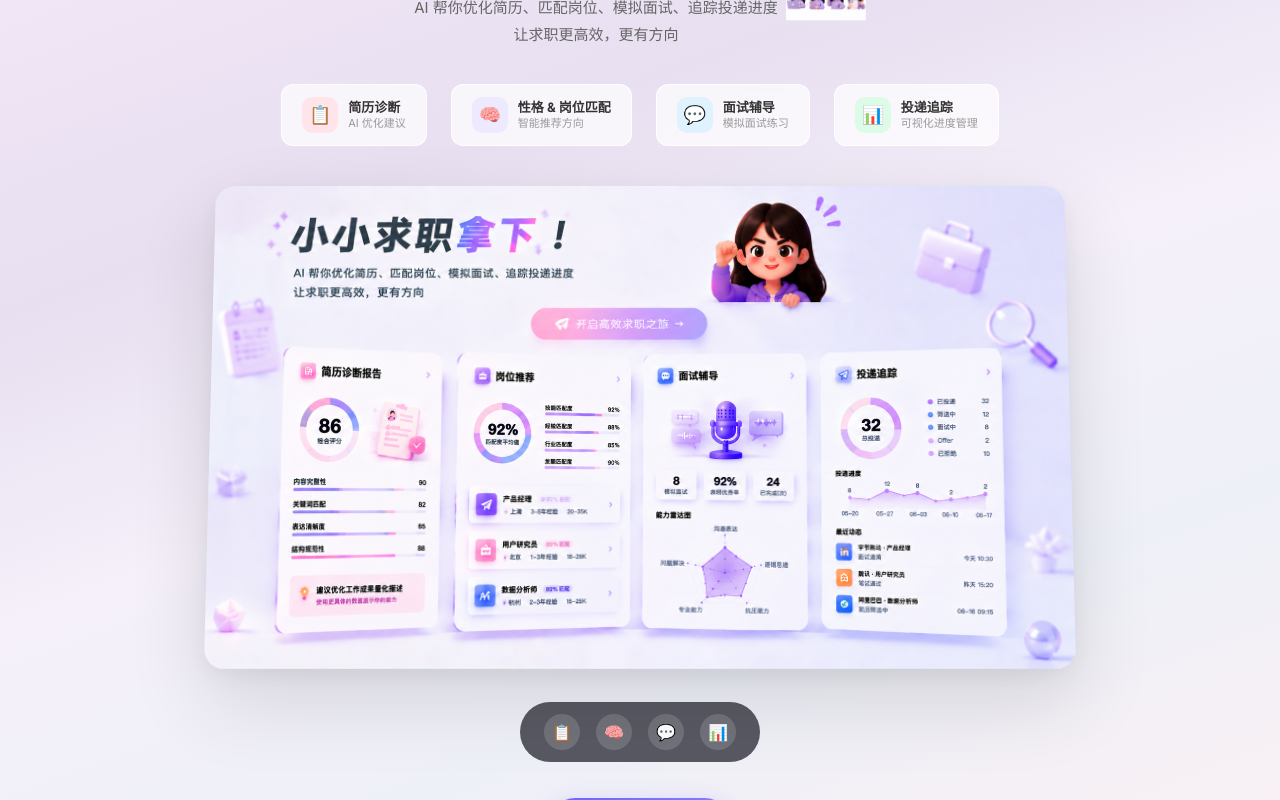
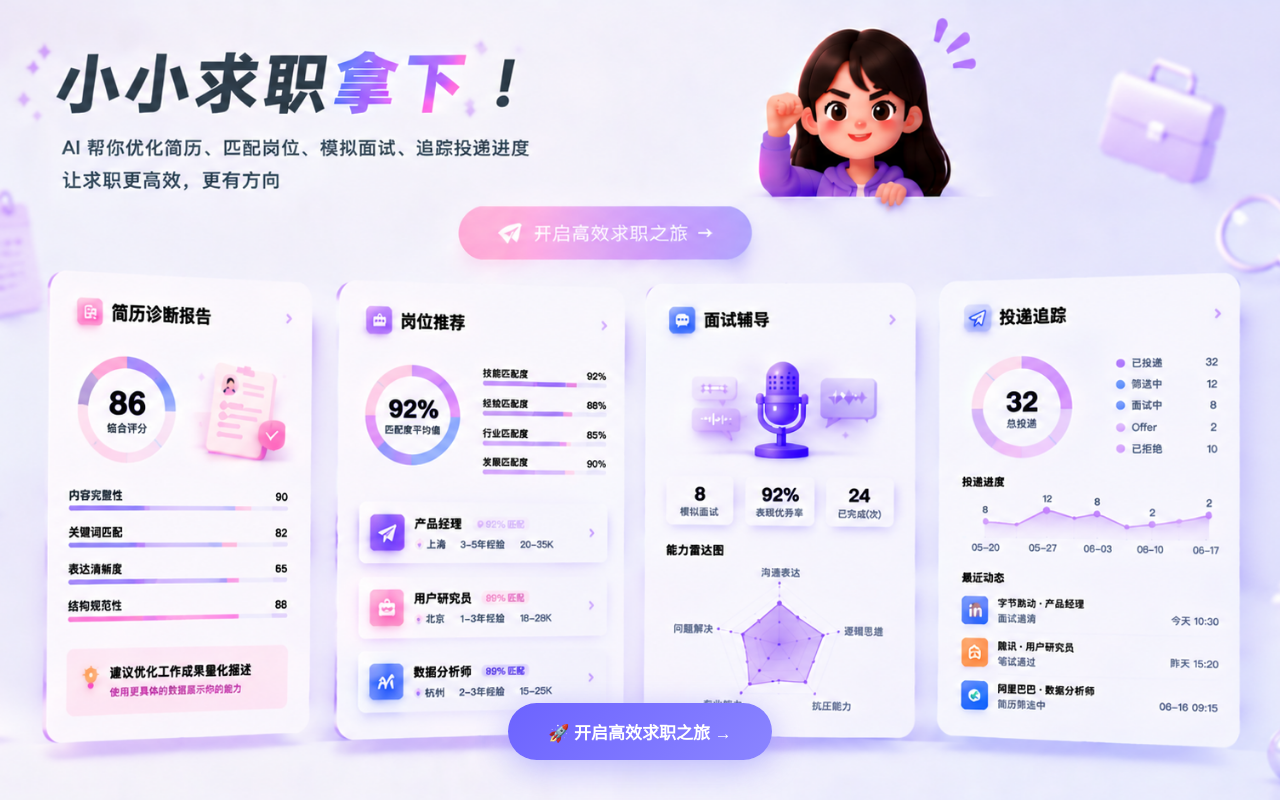
Before and after one commit to catarina-xxxcc/cv_programme, a browser extension: page index.html in a window 1280 px wide. Drawn offline with Linux system fonts and the light colour scheme.

Commit message:
feat: 冷启动改为全屏图片+点击跳转

```diff
--- a/index.html
+++ b/index.html
@@ -2280,67 +2280,37 @@
     /* ========== 冷启动引导样式 ========== */
     .ob-overlay {
       position: fixed; inset: 0; z-index: 99999;
-      display: flex; align-items: center; justify-content: center;
-      background: linear-gradient(160deg, #f0e6f6 0%, #e8dff0 25%, #f5f0fa 50%, #eef0f8 75%, #f8f0f4 100%);
       opacity: 0; transition: opacity 0.5s ease;
-      overflow-y: auto;
     }
     .ob-overlay.ob-visible { opacity: 1; }
     .ob-overlay.ob-hiding { opacity: 0; pointer-events: none; }
-
-    .ob-welcome { max-width: 960px; width: 92%; padding: 48px 0 60px; display: flex; flex-direction: column; align-items: center; gap: 36px; }
-
-    /* Hero */
-    .ob-hero { display: flex; align-items: center; justify-content: center; gap: 8px; }
-    .ob-hero-text { text-align: center; }
-    .ob-hero-img { width: 80px; height: 80px; object-fit: contain; animation: obBounce 3s ease-in-out infinite; }
-    @keyframes obBounce { 0%,100%{transform:translateY(0)} 50%{transform:translateY(-6px)} }
-    .ob-title { font-size: 42px; font-weight: 900; color: #2D3436; font-family: 'Noto Serif SC', serif; line-height: 1.2; }
-    .ob-title-accent { background: linear-gradient(135deg, #6C63FF, #FF6B6B); -webkit-background-clip: text; -webkit-text-fill-color: transparent; background-clip: text; }
-    .ob-subtitle { font-size: 15px; color: #666; line-height: 1.8; margin-top: 10px; }
-
-    /* Features row */
-    .ob-features { display: flex; gap: 24px; justify-content: center; flex-wrap: wrap; }
-    .ob-feat { display: flex; align-items: center; gap: 10px; padding: 12px 20px; background: rgba(255,255,255,0.7); backdrop-filter: blur(8px); border-radius: 12px; border: 1px solid rgba(255,255,255,0.9); }
-    .ob-feat-icon { width: 36px; height: 36px; border-radius: 10px; display: flex; align-items: center; justify-content: center; font-size: 18px; }
-    .ob-feat-pink { background: #FFE4E9; }
-    .ob-feat-purple { background: #EDE9FE; }
-    .ob-feat-blue { background: #E0F2FE; }
-    .ob-feat-green { background: #DCFCE7; }
-    .ob-feat-info { display: flex; flex-direction: column; }
-    .ob-feat-info strong { font-size: 13px; color: #333; }
-    .ob-feat-info span { font-size: 11px; color: #999; }
-
-    /* Dashboard preview - 图片 + 3D 透视 */
-    .ob-dashboard-preview {
-      width: 100%;
-      display: flex;
-      justify-content: center;
-      perspective: 1200px;
-    }
-    .ob-preview-img {
-      width: 100%;
-      max-width: 860px;
-      border-radius: 20px;
-      box-shadow: 0 30px 80px rgba(0,0,0,0.12), 0 8px 24px rgba(0,0,0,0.06);
-      transform: rotateX(4deg);
-      transition: transform 0.4s ease, box-shadow 0.4s ease;
-    }
-    .ob-preview-img:hover {
-      transform: rotateX(0deg) scale(1.01);
-      box-shadow: 0 40px 100px rgba(0,0,0,0.15), 0 12px 32px rgba(0,0,0,0.08);
-    }
-    /* Nav icons */
-    .ob-nav-icons { display: flex; gap: 16px; padding: 12px 24px; background: rgba(50,50,60,0.8); border-radius: 50px; }
-    .ob-nav-icon { width: 36px; height: 36px; border-radius: 50%; background: rgba(255,255,255,0.15); display: flex; align-items: center; justify-content: center; font-size: 16px; }
-
-    /* Start button */
-    .ob-start-btn { padding: 16px 48px; border: none; border-radius: 50px; background: linear-gradient(135deg, #6C63FF, #8B85FF); color: white; font-size: 17px; font-weight: 700; cursor: pointer; transition: all 0.3s; box-shadow: 0 8px 24px rgba(108,99,255,0.3); }
-    .ob-start-btn:hover { transform: translateY(-3px); box-shadow: 0 12px 36px rgba(108,99,255,0.4); }
-
-    /* Profile setup */
-    .ob-profile { max-width: 440px; width: 90%; background: white; border-radius: 24px; padding: 40px 36px; box-shadow: 0 20px 60px rgba(0,0,0,0.08); display: flex; flex-direction: column; align-items: center; gap: 24px; }
-    .ob-avatar-preview { width: 80px; height: 80px; border-radius: 50%; background: #f5f0fa; border: 3px solid #e8dff0; display: flex; align-items: center; justify-content: center; font-size: 36px; transition: all 0.3s; }
+    .ob-fullscreen {
+      width: 100%; height: 100vh;
+      position: relative;
+      display: flex; align-items: flex-end; justify-content: center;
+      padding-bottom: 5vh;
+    }
+    .ob-bg-img {
+      position: absolute; inset: 0;
+      width: 100%; height: 100%;
+      object-fit: cover; object-position: top center;
+    }
+    .ob-cta-btn {
+      position: relative; z-index: 2;
+      padding: 16px 40px; border: none; border-radius: 50px;
+      background: linear-gradient(135deg, #6C63FF 0%, #8B85FF 100%);
+      color: white; font-size: 17px; font-weight: 700;
+      cursor: pointer; transition: all 0.3s;
+      box-shadow: 0 8px 32px rgba(108, 99, 255, 0.4);
+    }
+    .ob-cta-btn:hover { transform: translateY(-3px) scale(1.02); box-shadow: 0 12px 40px rgba(108, 99, 255, 0.5); }
+    .ob-profile {
+      max-width: 440px; width: 90%; background: white; border-radius: 24px;
+      padding: 40px 36px; box-shadow: 0 20px 60px rgba(0,0,0,0.08);
+      display: flex; flex-direction: column; align-items: center; gap: 24px;
+      position: absolute; top: 50%; left: 50%; transform: translate(-50%, -50%);
+    }
+    .ob-avatar-preview { width: 80px; height: 80px; border-radius: 50%; background: #f5f0fa; border: 3px solid #e8dff0; display: flex; align-items: center; justify-content: center; font-size: 36px; }
     .ob-profile-title { font-size: 20px; font-weight: 800; color: #1a1a1a; }
     .ob-profile-subtitle { font-size: 13px; color: #888; margin-top: -16px; }
     .ob-avatar-grid { display: grid; grid-template-columns: repeat(6, 1fr); gap: 10px; width: 100%; }
@@ -2353,13 +2323,6 @@
     .ob-finish-btn { width: 100%; padding: 14px; border: none; border-radius: 12px; background: linear-gradient(135deg, #6C63FF, #8B85FF); color: white; font-size: 16px; font-weight: 700; cursor: pointer; transition: all 0.3s; box-shadow: 0 4px 16px rgba(108,99,255,0.25); }
     .ob-finish-btn:hover { transform: translateY(-2px); box-shadow: 0 6px 24px rgba(108,99,255,0.35); }
     .ob-btn-disabled { background: #ddd !important; color: #999 !important; cursor: not-allowed !important; box-shadow: none !important; transform: none !important; }
-
-    @media (max-width: 768px) {
-      .ob-title { font-size: 32px; }
-      .ob-hero { flex-direction: column; }
-      .ob-features { gap: 12px; flex-direction: column; align-items: center; }
-      .ob-preview-img { border-radius: 12px; }
-    }
     /* ========== 结束：冷启动引导样式 ========== */
   </style>
 </head>
--- a/onboarding.js
+++ b/onboarding.js
@@ -1,5 +1,6 @@
 /**
- * 冷启动引导 - 欢迎页 + 昵称/头像选择
+ * 冷启动引导 - 全屏图片欢迎页
+ * startpage.png 铺满整个页面，点击"开启高效求职之旅"按钮跳转到昵称/头像设置
  */
 (function() {
   'use strict';
@@ -18,7 +19,11 @@
     var overlay = document.createElement('div');
     overlay.id = 'onboardingOverlay';
     overlay.className = 'ob-overlay ob-visible';
-    overlay.innerHTML = buildWelcomeHTML();
+    overlay.innerHTML = '' +
+      '<div class="ob-fullscreen">' +
+        '<img src="./startpage.png" class="ob-bg-img" alt="小小求职拿下" />' +
+        '<button class="ob-cta-btn" id="obStartBtn">🚀 开启高效求职之旅 →</button>' +
+      '</div>';
     document.body.appendChild(overlay);
 
     var mainArea = document.querySelector('.main-area');
@@ -32,9 +37,22 @@
   }
 
   function showProfileSetup(overlay) {
-    overlay.innerHTML = buildProfileHTML();
+    overlay.innerHTML = '' +
+      '<div class="ob-profile">' +
+        '<div class="ob-avatar-preview" id="obAvatarPreview">👤</div>' +
+        '<h2 class="ob-profile-title">设置你的个人信息</h2>' +
+        '<p class="ob-profile-subtitle">选择一个头像和昵称，开始你的求职之旅</p>' +
+        '<div class="ob-avatar-grid">' +
+          buildAvatarOptions() +
+        '</div>' +
+        '<input type="text" id="obNicknameInput" class="ob-nickname-input" placeholder="输入你的昵称..." maxlength="12" />' +
+        '<button class="ob-finish-btn ob-btn-disabled" id="obFinishBtn">完成设置 ✨</button>' +
+      '</div>';
+
     var avatarOptions = overlay.querySelectorAll('.ob-avatar-option');
     var selectedAvatar = null;
+    var nicknameInput = document.getElementById('obNicknameInput');
+
     avatarOptions.forEach(function(opt) {
       opt.addEventListener('click', function() {
         avatarOptions.forEach(function(o) { o.classList.remove('ob-avatar-active'); });
@@ -44,8 +62,9 @@
         checkCanFinish();
       });
     });
-    var nicknameInput = document.getElementById('obNicknameInput');
+
     nicknameInput.addEventListener('input', checkCanFinish);
+
     document.getElementById('obFinishBtn').addEventListener('click', function() {
       var nickname = nicknameInput.value.trim();
       if (!nickname || !selectedAvatar) return;
@@ -61,6 +80,7 @@
         updateSidebar(profileData);
       }, 500);
     });
+
     function checkCanFinish() {
       var btn = document.getElementById('obFinishBtn');
       if (nicknameInput.value.trim() && selectedAvatar) btn.classList.remove('ob-btn-disabled');
@@ -68,58 +88,11 @@
     }
   }
 
-  function buildWelcomeHTML() {
-    return '' +
-    '<div class="ob-welcome">' +
-      // 顶部标题区
-      '<div class="ob-hero">' +
-        '<div class="ob-hero-text">' +
-          '<h1 class="ob-title">小小求职<span class="ob-title-accent">拿下</span>！</h1>' +
-          '<p class="ob-subtitle">AI 帮你优化简历、匹配岗位、模拟面试、追踪投递进度<br>让求职更高效，更有方向</p>' +
-        '</div>' +
-        '<img src="./girls.png" class="ob-hero-img" alt="" />' +
-      '</div>' +
-
-      // 四个功能图标
-      '<div class="ob-features">' +
-        '<div class="ob-feat"><div class="ob-feat-icon ob-feat-pink">📋</div><div class="ob-feat-info"><strong>简历诊断</strong><span>AI 优化建议</span></div></div>' +
-        '<div class="ob-feat"><div class="ob-feat-icon ob-feat-purple">🧠</div><div class="ob-feat-info"><strong>性格 & 岗位匹配</strong><span>智能推荐方向</span></div></div>' +
-        '<div class="ob-feat"><div class="ob-feat-icon ob-feat-blue">💬</div><div class="ob-feat-info"><strong>面试辅导</strong><span>模拟面试练习</span></div></div>' +
-        '<div class="ob-feat"><div class="ob-feat-icon ob-feat-green">📊</div><div class="ob-feat-info"><strong>投递追踪</strong><span>可视化进度管理</span></div></div>' +
-      '</div>' +
-
-      // 产品预览 - 直接用图片 + 3D 透视
-      '<div class="ob-dashboard-preview">' +
-        '<img src="./startpage.png" class="ob-preview-img" alt="产品预览" />' +
-      '</div>' +
-
-      // 底部导航图标
-      '<div class="ob-nav-icons">' +
-        '<div class="ob-nav-icon">📋</div>' +
-        '<div class="ob-nav-icon">🧠</div>' +
-        '<div class="ob-nav-icon">💬</div>' +
-        '<div class="ob-nav-icon">📊</div>' +
-      '</div>' +
-
-      // 开始按钮
-      '<button class="ob-start-btn" id="obStartBtn">开始使用 →</button>' +
-    '</div>';
-  }
-
-  function buildProfileHTML() {
+  function buildAvatarOptions() {
     var avatars = ['😊', '😎', '🥰', '🤗', '💪', '🌸', '🦋', '✨', '🎀', '🐱', '🐰', '🦊'];
-    var avatarHTML = avatars.map(function(a) {
+    return avatars.map(function(a) {
       return '<div class="ob-avatar-option" data-avatar="' + a + '">' + a + '</div>';
     }).join('');
-    return '' +
-    '<div class="ob-profile">' +
-      '<div class="ob-avatar-preview" id="obAvatarPreview">👤</div>' +
-      '<h2 class="ob-profile-title">设置你的个人信息</h2>' +
-      '<p class="ob-profile-subtitle">选择一个头像和昵称，开始你的求职之旅</p>' +
-      '<div class="ob-avatar-grid">' + avatarHTML + '</div>' +
-      '<input type="text" id="obNicknameInput" class="ob-nickname-input" placeholder="输入你的昵称..." maxlength="12" />' +
-      '<button class="ob-finish-btn ob-btn-disabled" id="obFinishBtn">完成设置 ✨</button>' +
-    '</div>';
   }
 
   function updateSidebar(data) {
```
